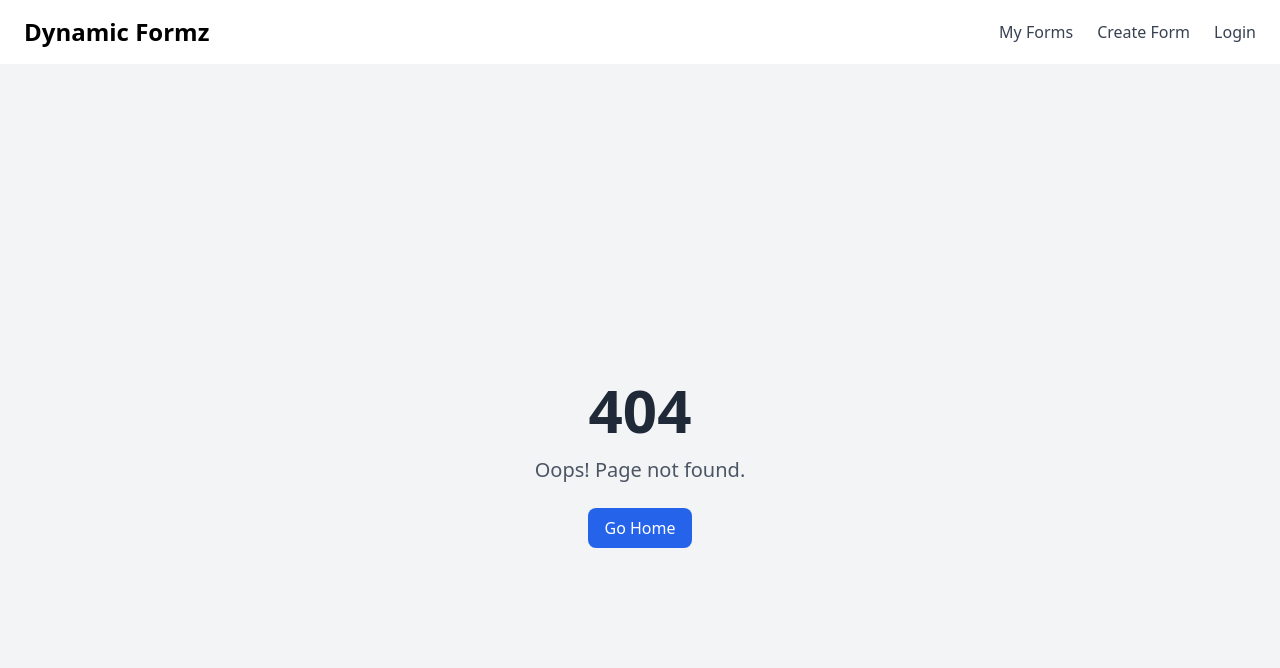
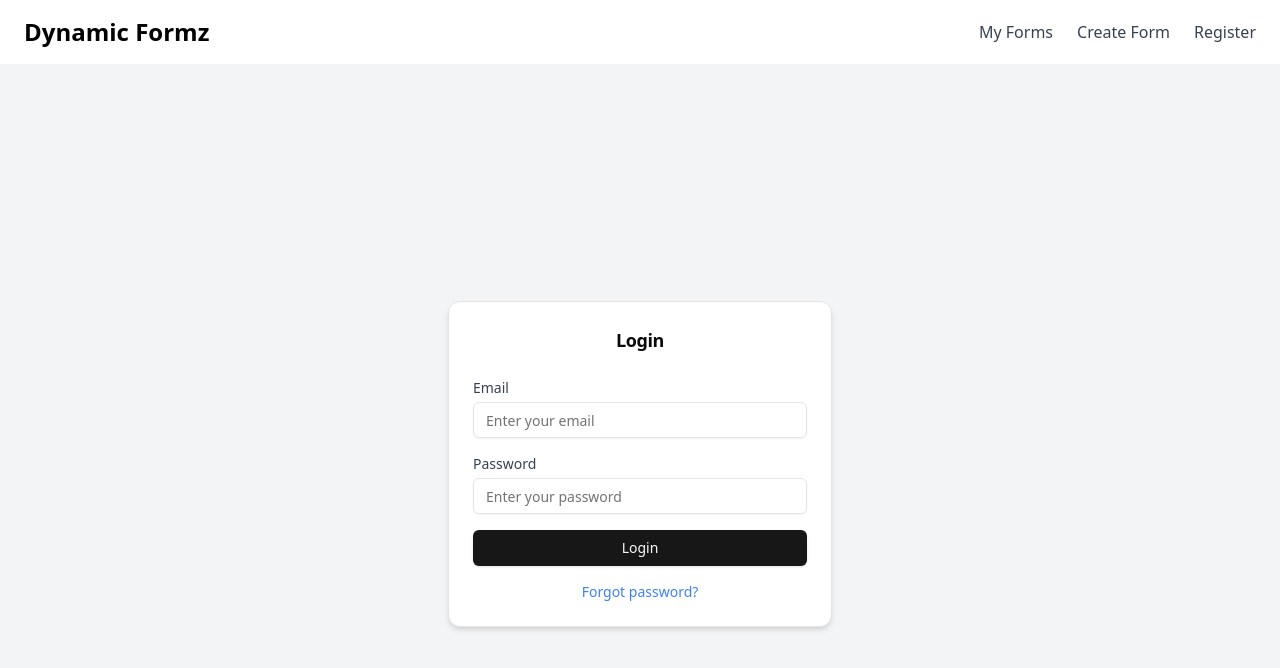
Before and after one commit to Dhanasaitholeti/dynamic-formz, a Next.js app: page /login in a window 1280 px wide. Before the commit this address had no page. Shown: the top 668 px of the page. Built offline with nearby package versions, Linux system fonts and the light colour scheme.

Commit message:
added login and signp pages

```diff
--- /dev/null
+++ b/src/app/(site)/(auth)/components/AuthPage.tsx
@@ -0,0 +1,114 @@
+"use client";
+
+import { useState } from "react";
+import { Input } from "@/components/ui/input";
+import { Button } from "@/components/ui/button";
+import { Card, CardContent, CardHeader, CardTitle } from "@/components/ui/card";
+import Link from "next/link";
+
+export default function AuthPage({ type }: { type: "login" | "register" }) {
+  const [formData, setFormData] = useState({
+    fullName: "",
+    email: "",
+    password: "",
+  });
+  const [loading, setLoading] = useState(false);
+
+  const handleChange = (e: React.ChangeEvent<HTMLInputElement>) => {
+    setFormData({ ...formData, [e.target.name]: e.target.value });
+  };
+
+  const handleSubmit = async (e: React.FormEvent) => {
+    e.preventDefault();
+    setLoading(true);
+
+    try {
+      const response = await fetch(`/api/${type}`, {
+        method: "POST",
+        headers: { "Content-Type": "application/json" },
+        body: JSON.stringify(formData),
+      });
+      const result = await response.json();
+      console.log("Response:", result);
+
+      if (result.id) {
+        localStorage.setItem("userId", result.id);
+      }
+    } catch (error) {
+      console.error("Error:", error);
+    } finally {
+      setLoading(false);
+    }
+  };
+
+  return (
+    <div className="flex min-h-screen items-center justify-center bg-gray-100 p-4">
+      <Card className="w-full max-w-sm shadow-md">
+        <CardHeader>
+          <CardTitle className="text-center text-lg font-semibold">
+            {type === "login" ? "Login" : "Register"}
+          </CardTitle>
+        </CardHeader>
+        <CardContent>
+          <form className="space-y-4" onSubmit={handleSubmit}>
+            {type === "register" && (
+              <div>
+                <label className="block text-sm font-medium text-gray-700">
+                  Full Name
+                </label>
+                <Input
+                  type="text"
+                  name="fullName"
+                  placeholder="Enter your full name"
+                  className="mt-1 w-full"
+                  value={formData.fullName}
+                  onChange={handleChange}
+                />
+              </div>
+            )}
+            <div>
+              <label className="block text-sm font-medium text-gray-700">
+                Email
+              </label>
+              <Input
+                type="email"
+                name="email"
+                placeholder="Enter your email"
+                className="mt-1 w-full"
+                value={formData.email}
+                onChange={handleChange}
+              />
+            </div>
+            <div>
+              <label className="block text-sm font-medium text-gray-700">
+                Password
+              </label>
+              <Input
+                type="password"
+                name="password"
+                placeholder="Enter your password"
+                className="mt-1 w-full"
+                value={formData.password}
+                onChange={handleChange}
+              />
+            </div>
+            <Button className="w-full" type="submit" disabled={loading}>
+              {loading
+                ? "Submitting..."
+                : type === "login"
+                ? "Login"
+                : "Register"}
+            </Button>
+          </form>
+          {type === "login" && (
+            <div className="mt-4 text-center text-sm">
+              <Link href="#" className="text-blue-500 hover:underline">
+                Forgot password?
+              </Link>
+            </div>
+          )}
+        </CardContent>
+      </Card>
+    </div>
+  );
+}
--- /dev/null
+++ b/src/app/(site)/(auth)/login/page.tsx
@@ -0,0 +1,9 @@
+import AuthPage from "../components/AuthPage";
+
+export default function LoginPage() {
+  return (
+    <div>
+      <AuthPage type="login" />
+    </div>
+  );
+}
--- /dev/null
+++ b/src/app/(site)/(auth)/register/page.tsx
@@ -0,0 +1,9 @@
+import AuthPage from "../components/AuthPage";
+
+export default function LoginPage() {
+  return (
+    <div>
+      <AuthPage type="register" />
+    </div>
+  );
+}
--- a/src/app/(site)/create-form/components/CreateForm.tsx
+++ b/src/app/(site)/create-form/components/CreateForm.tsx
@@ -77,7 +77,6 @@ const FormBuilder: React.FC = () => {
         onUpdateField={handleUpdateField}
       />
 
-      {/* Field Configuration Modal */}
       <FieldConfigModal
         isOpen={isModalOpen}
         onClose={() => setIsModalOpen(false)}
--- a/src/app/api/forms/response/route.ts
+++ b/src/app/api/forms/response/route.ts
@@ -88,8 +88,6 @@ export async function POST(request: NextRequest) {
       }
     );
 
-    console.log("webhookCall", webhookCall);
-
     return NextResponse.json(response, { status: 201 });
   } catch (error) {
     console.error("Error submitting form:", error);
--- a/src/app/components/Navbar.tsx
+++ b/src/app/components/Navbar.tsx
@@ -1,11 +1,16 @@
 "use client";
 import { useState } from "react";
+import { usePathname } from "next/navigation";
 import Link from "next/link";
 import { Button } from "@/components/ui/button";
 import { Menu } from "lucide-react";
 
 export default function Navbar() {
   const [isOpen, setIsOpen] = useState(false);
+  const pathname = usePathname();
+
+  const authLink = pathname === "/login" ? "/register" : "/login";
+  const authText = pathname === "/login" ? "Register" : "Login";
 
   return (
     <nav className="bg-white shadow-md px-6 py-4 flex justify-between items-center">
@@ -20,8 +25,8 @@ export default function Navbar() {
         <Link href="/create-form" className="text-gray-700 hover:text-blue-600">
           Create Form
         </Link>
-        <Link href="/login" className="text-gray-700 hover:text-blue-600">
-          Login
+        <Link href={authLink} className="text-gray-700 hover:text-blue-600">
+          {authText}
         </Link>
       </div>
 
@@ -42,8 +47,8 @@ export default function Navbar() {
           >
             Create Form
           </Link>
-          <Link href="/login" className="text-gray-700 hover:text-blue-600">
-            Login
+          <Link href={authLink} className="text-gray-700 hover:text-blue-600">
+            {authText}
           </Link>
         </div>
       )}
```
